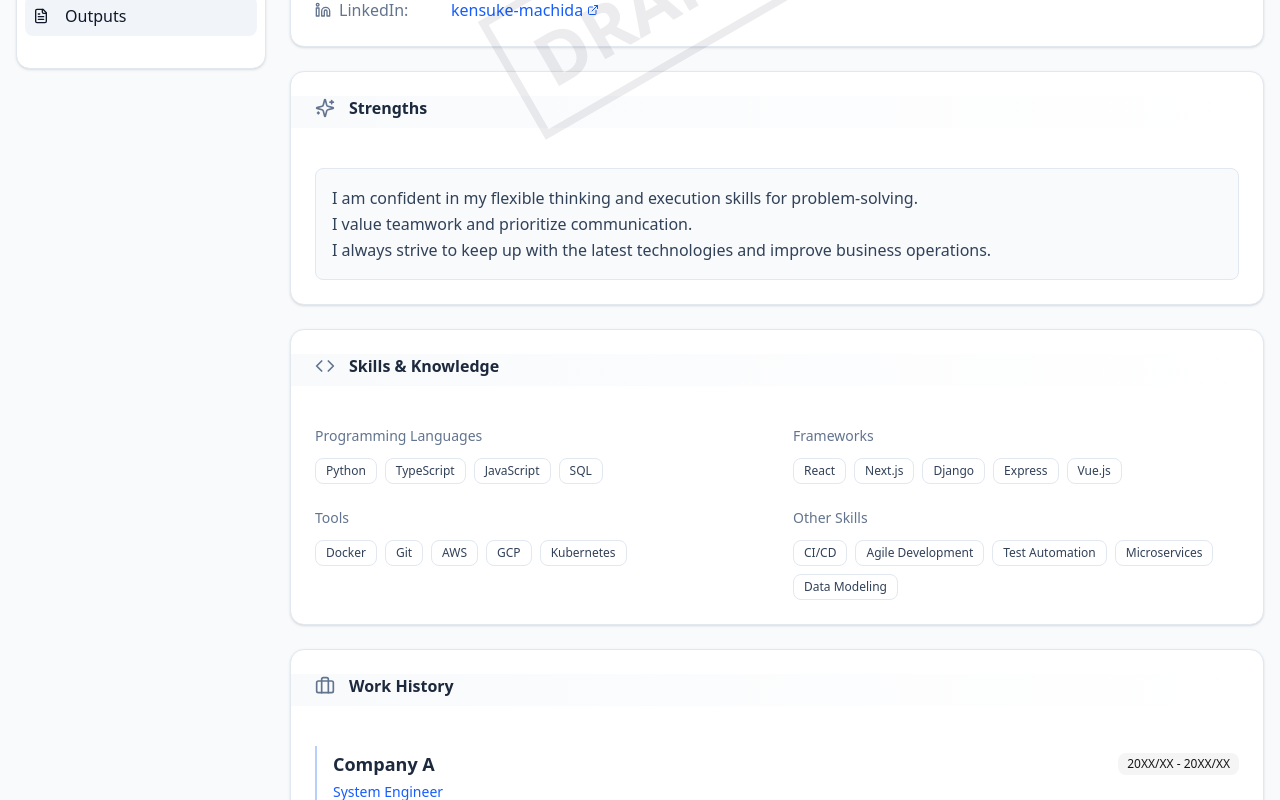
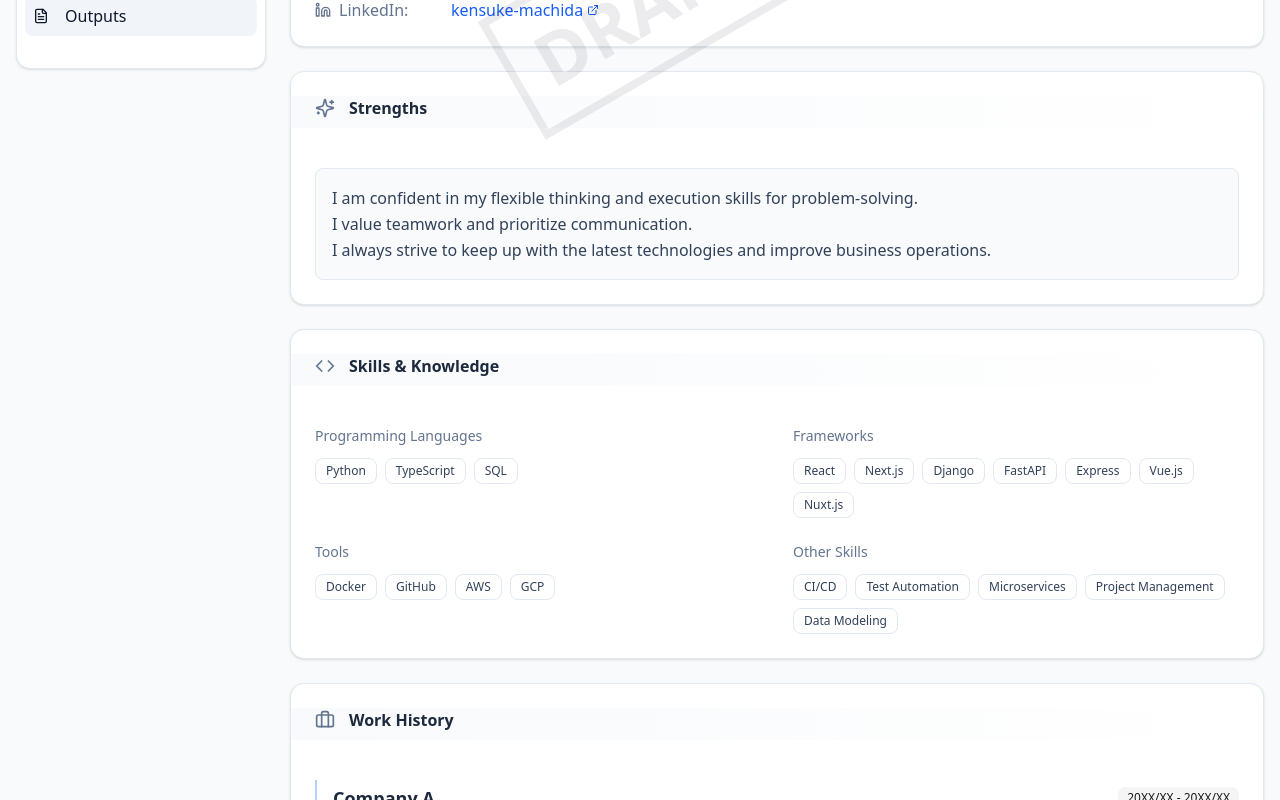
Before and after one commit to ken-1200/resume, a Next.js app: page /en in a window 1280 px wide. Shown: the part 393-1193 px from the top of the page. Built offline with nearby package versions, Linux system fonts and the light colour scheme.

Commit message:
feat: update programming and tools experience details for accuracy and clarity

```diff
--- a/src/data/localized-data.ts
+++ b/src/data/localized-data.ts
@@ -166,50 +166,55 @@ export function useProfileData() {
       programming: [
         {
           name: "Python",
-          experience: "5年",
-          details: "データ分析、バックエンド開発、自動化スクリプト作成",
+          experience: "4年",
+          details: "バックエンド開発、自動化スクリプト作成、AI関連開発",
         },
         {
           name: "TypeScript",
           experience: "4年",
-          details: "フロントエンド・バックエンド両方での開発経験あり",
-        },
-        {
-          name: "JavaScript",
-          experience: "6年",
-          details: "ブラウザ/Node.js環境での開発、各種フレームワーク利用",
+          details: "フロントエンド・バックエンド開発",
         },
         {
           name: "SQL",
-          experience: "5年",
-          details: "複雑なクエリ、パフォーマンスチューニング、複数DB経験",
+          experience: "4年",
+          details: "Django ORM, Prisma, SQLAlchemy, BigQuery, PostgreSQL、複雑なクエリ、パフォーマンスチューニング",
         },
       ],
       frameworks: [
         {
           name: "React",
           experience: "4年",
-          details: "SPAアプリケーション開発、カスタムフック設計",
+          details: "SPAアプリケーション開発",
         },
         {
           name: "Next.js",
-          experience: "3年",
-          details: "SSR/SSG実装、大規模アプリケーション構築",
+          experience: "1年",
+          details: "App Router、SPAアプリケーション開発",
         },
         {
           name: "Django",
-          experience: "3年",
+          experience: "4年",
           details: "REST API開発、認証システム実装",
         },
         {
+          name: "FastAPI",
+          experience: "4年",
+          details: "REST API開発、マイクロサービス構築",
+        },
+        {
           name: "Express",
-          experience: "2年",
-          details: "マイクロサービス構築、APIゲートウェイ設計",
+          experience: "1年",
+          details: "REST API開発",
         },
         {
           name: "Vue.js",
-          experience: "2年",
-          details: "コンポーネント設計、状態管理",
+          experience: "1年",
+          details: "SPAアプリケーション開発",
+        },
+        {
+          name: "Nuxt.js",
+          experience: "1年",
+          details: "コンポーネント設計",
         },
       ],
       tools: [
@@ -219,50 +224,45 @@ export function useProfileData() {
           details: "マルチコンテナ環境構築、CI/CDパイプライン統合",
         },
         {
-          name: "Git",
-          experience: "6年",
-          details: "複雑なマージ戦略、ワークフロー設計",
+          name: "GitHub",
+          experience: "4年",
+          details: "マージ戦略、ワークフロー設計",
         },
         {
           name: "AWS",
-          experience: "3年",
-          details: "EC2, S3, Lambda, RDS等の利用経験",
+          experience: "4年",
+          details: "VPC, CloudFront, Route53, EC2, ECS, S3, Lambda, RDS, AWS Batch等の利用経験",
         },
         {
           name: "GCP",
           experience: "2年",
-          details: "Cloud Functions, BigQuery, GKE活用",
-        },
-        {
-          name: "Kubernetes",
-          experience: "2年",
-          details: "クラスター管理、デプロイメント構成",
+          details: "BigQuery, Datastream, GCS, Cloud Functions, Storage Transfer等の利用経験",
         },
       ],
       others: [
         {
           name: "CI/CD",
-          experience: "3年",
-          details: "GitHub Actions, Jenkins活用実績",
-        },
-        {
-          name: "アジャイル開発",
           experience: "4年",
-          details: "スクラムマスター経験、カンバン方式実践",
+          details: "CodeDeploy, GitHub Actions",
         },
         {
           name: "テスト自動化",
-          experience: "3年",
-          details: "Jest, Cypress, PyTestでのテスト設計",
+          experience: "4年",
+          details: "pytestでのテスト設計",
         },
         {
           name: "マイクロサービス",
-          experience: "2年",
+          experience: "4年",
           details: "サービス分割設計、API設計",
         },
         {
+          name: "プロジェクト管理",
+          experience: "1年",
+          details: "プロジェクトリーダー経験",
+        },
+        {
           name: "データモデリング",
-          experience: "3年",
+          experience: "1年",
           details: "ER図設計、正規化、パフォーマンス最適化",
         },
       ],
@@ -271,107 +271,103 @@ export function useProfileData() {
       programming: [
         {
           name: "Python",
-          experience: "5 years",
-          details: "Data analysis, backend development, automation scripts",
+          experience: "4 years",
+          details: "Backend development, automation scripts, AI-related development",
         },
         {
           name: "TypeScript",
           experience: "4 years",
-          details: "Experience in both frontend and backend development",
-        },
-        {
-          name: "JavaScript",
-          experience: "6 years",
-          details:
-            "Development in browser/Node.js environments, using various frameworks",
+          details: "Frontend and backend development",
         },
         {
           name: "SQL",
-          experience: "5 years",
-          details:
-            "Complex queries, performance tuning, experience with multiple DBs",
+          experience: "4 years",
+          details: "Django ORM, Prisma, SQLAlchemy, BigQuery, PostgreSQL, complex queries, performance tuning",
         },
       ],
       frameworks: [
         {
           name: "React",
           experience: "4 years",
-          details: "SPA application development, custom hook design",
+          details: "SPA application development",
         },
         {
           name: "Next.js",
-          experience: "3 years",
-          details:
-            "SSR/SSG implementation, large-scale application construction",
+          experience: "1 year",
+          details: "App Router, SPA application development",
         },
         {
           name: "Django",
-          experience: "3 years",
+          experience: "4 years",
           details: "REST API development, authentication system implementation",
         },
         {
+          name: "FastAPI",
+          experience: "4 years",
+          details: "REST API development, microservice construction",
+        },
+        {
           name: "Express",
-          experience: "2 years",
-          details: "Microservice construction, API gateway design",
+          experience: "1 year",
+          details: "REST API development",
         },
         {
           name: "Vue.js",
-          experience: "2 years",
-          details: "Component design, state management",
+          experience: "1 year",
+          details: "SPA application development",
+        },
+        {
+          name: "Nuxt.js",
+          experience: "1 year",
+          details: "Component design",
         },
       ],
       tools: [
         {
           name: "Docker",
           experience: "4 years",
-          details:
-            "Multi-container environment setup, CI/CD pipeline integration",
+          details: "Multi-container environment setup, CI/CD pipeline integration",
         },
         {
-          name: "Git",
-          experience: "6 years",
-          details: "Complex merge strategies, workflow design",
+          name: "GitHub",
+          experience: "4 years",
+          details: "Merge strategies, workflow design",
         },
         {
           name: "AWS",
-          experience: "3 years",
-          details: "Experience with EC2, S3, Lambda, RDS, etc.",
+          experience: "4 years",
+          details: "Experience with VPC, CloudFront, Route53, EC2, ECS, S3, Lambda, RDS, AWS Batch, etc.",
         },
         {
           name: "GCP",
           experience: "2 years",
-          details: "Utilizing Cloud Functions, BigQuery, GKE",
-        },
-        {
-          name: "Kubernetes",
-          experience: "2 years",
-          details: "Cluster management, deployment configuration",
+          details: "Experience with BigQuery, Datastream, GCS, Cloud Functions, Storage Transfer, etc.",
         },
       ],
       others: [
         {
           name: "CI/CD",
-          experience: "3 years",
-          details: "GitHub Actions, Jenkins utilization experience",
-        },
-        {
-          name: "Agile Development",
           experience: "4 years",
-          details: "Scrum master experience, Kanban method practice",
+          details: "CodeDeploy, GitHub Actions",
         },
         {
           name: "Test Automation",
-          experience: "3 years",
-          details: "Test design with Jest, Cypress, PyTest",
+          experience: "4 years",
+          details: "Test design with pytest",
         },
         {
           name: "Microservices",
-          experience: "2 years",
+          experience: "4 years",
           details: "Service division design, API design",
         },
         {
+          name: "Project Management",
+          experience: "1 year",
+          details: "Project leader experience",
+        },
+        {
           name: "Data Modeling",
-          experience: "3 years",
+          experience: "1 year",
           details: "ER diagram design, normalization, performance optimization",
         },
       ],
```
